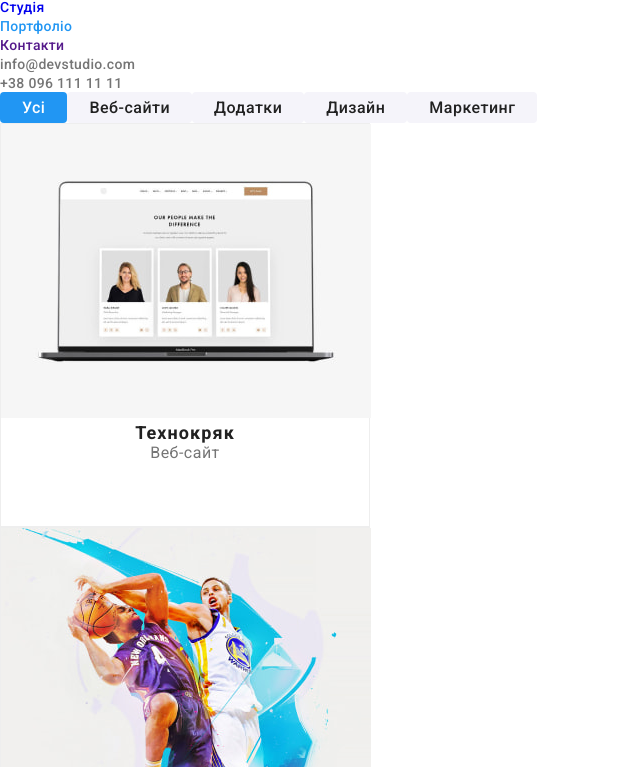
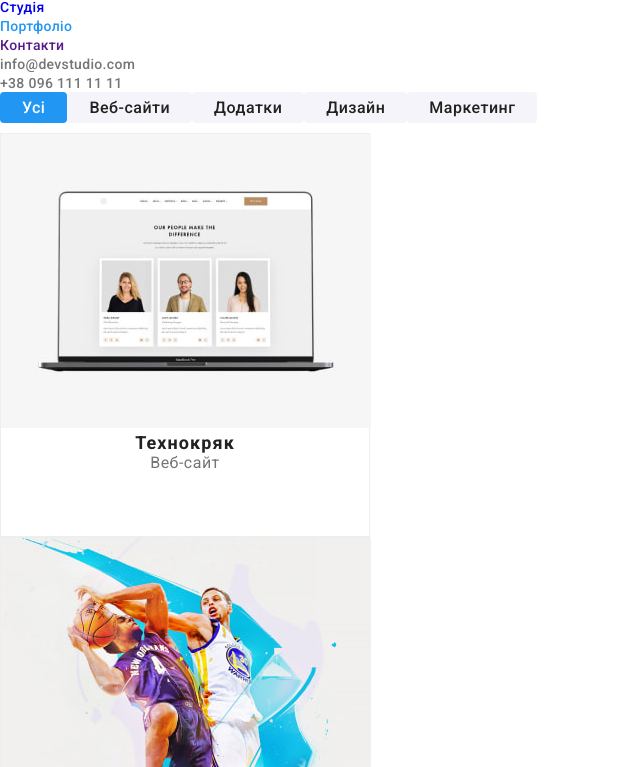
Before and after one commit to Iskelo/goit-markup-hw-02, a plain HTML site: page portfolio.html in a window 1280 px wide. Shown: the part 33-800 px from the top of the page, without its empty margins (0-640 px from the left). Drawn offline with Linux system fonts and the light colour scheme.

Commit message:
Update styles.css

```diff
--- a/css/styles.css
+++ b/css/styles.css
@@ -244,7 +244,11 @@ address ul li a:focus {
 	color: #fff;
 }
 
-.cards {}
+.cards {
+	margin-top: 10px;
+	list-style: none;
+	/* display: flex; */
+}
 
 .card {
 	width: 370px;
```
